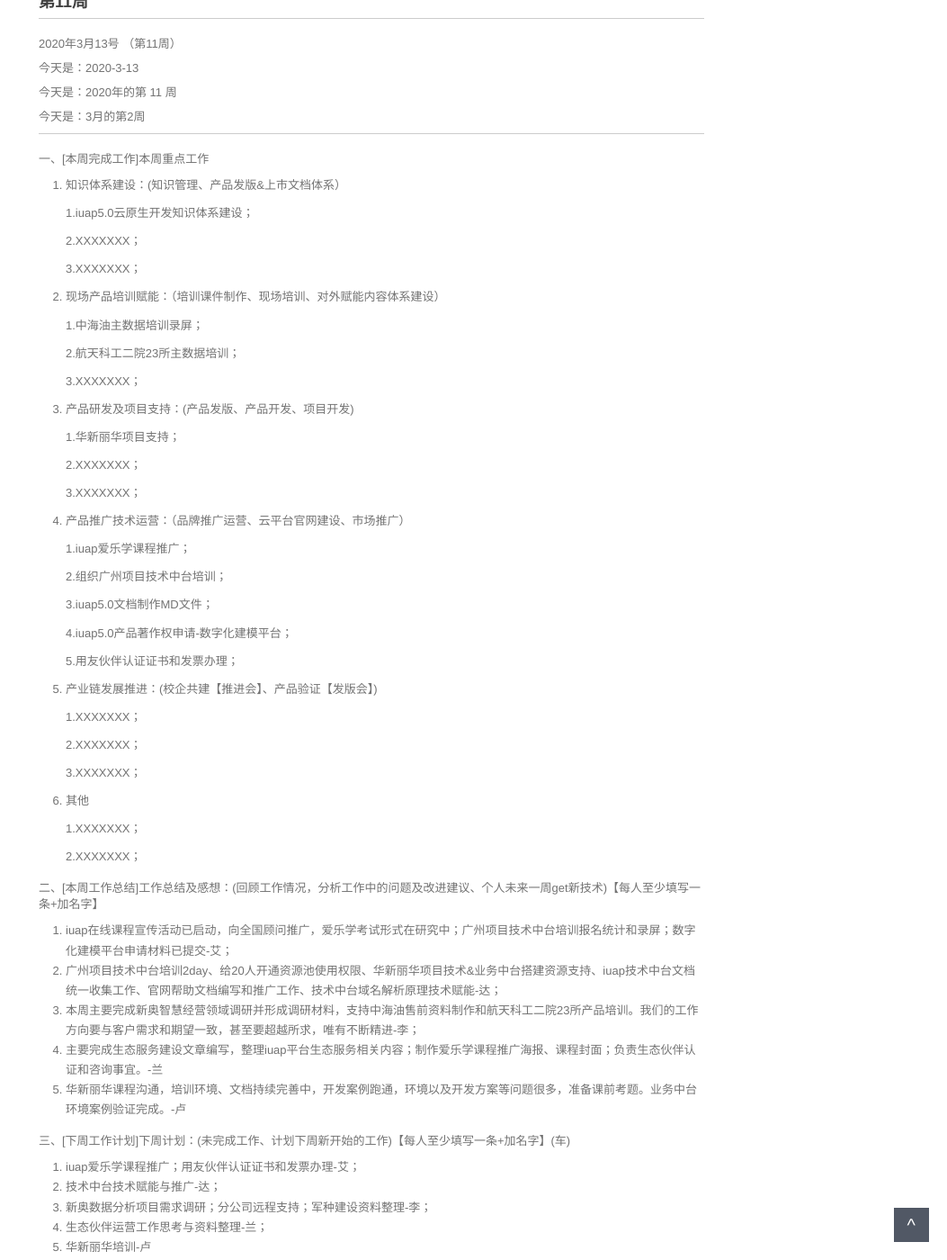
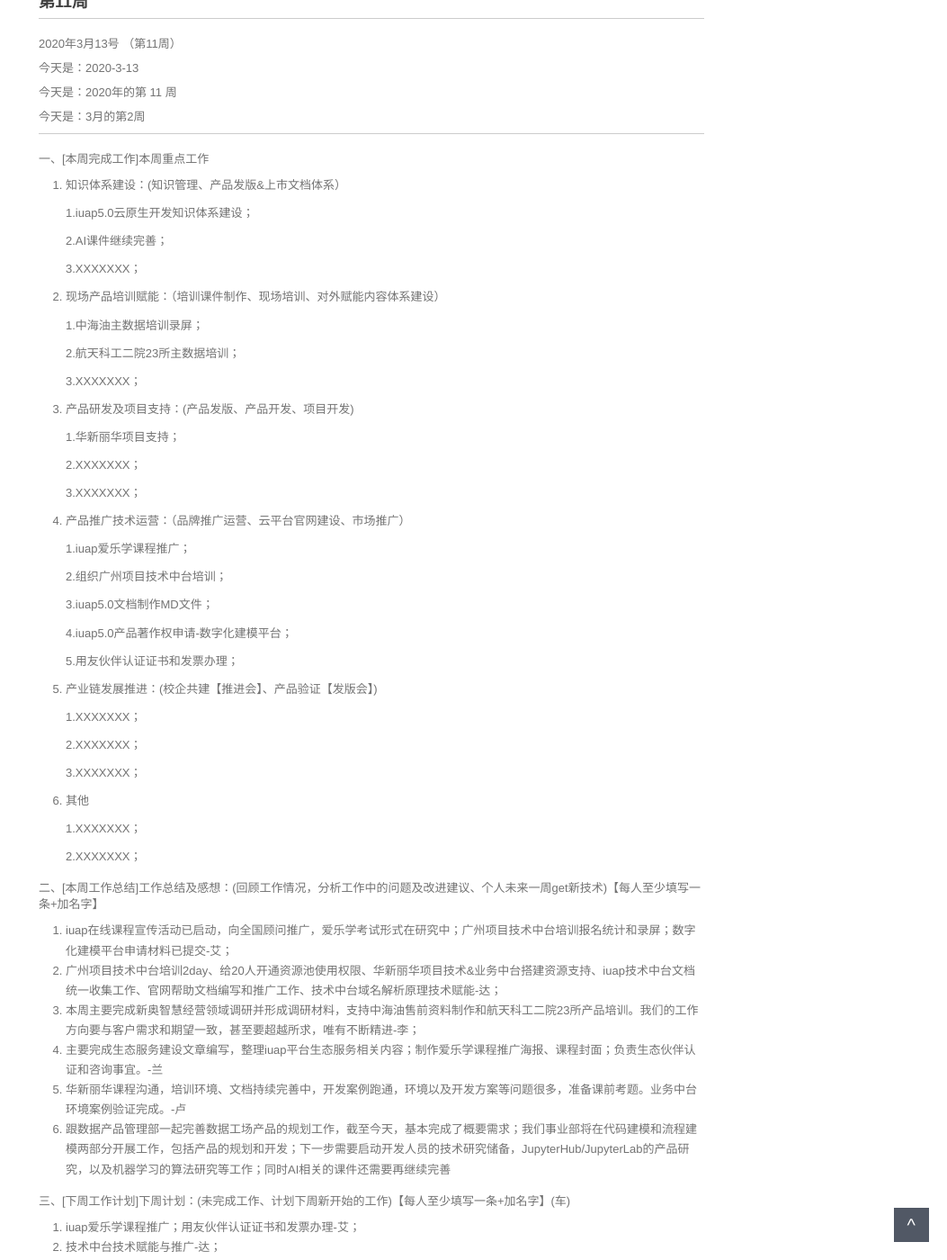
Before and after one commit to walllFlower/blog, a Jekyll site: the page built from 2020-02-28-day_report.md, in a window 1280 px wide and 1400 px high, scrolled down 341 px. Shown: the whole window at 90% size, without its empty margins (227-1280 px from the left). Built offline with Jekyll 4.4.1, drawn with Linux system fonts in a browser that asks for light colours; comment, search, counter and statistics services are not loaded; some of the changed text lies outside the part shown.

Commit message:
Update 2020-02-28-day_report.md

```diff
--- a/2020-02-28-day_report.md
+++ b/2020-02-28-day_report.md
@@ -22,13 +22,14 @@ categories: 技术运营工作周报
 ***
 
 
+
 一、[本周完成工作]本周重点工作
 
 1. 知识体系建设：(知识管理、产品发版&上市文档体系）
 
     1.iuap5.0云原生开发知识体系建设；
 
-    2.XXXXXXX；
+    2.AI课件继续完善；
 
     3.XXXXXXX；
 
@@ -82,6 +83,7 @@ categories: 技术运营工作周报
 3. 本周主要完成新奥智慧经营领域调研并形成调研材料，支持中海油售前资料制作和航天科工二院23所产品培训。我们的工作方向要与客户需求和期望一致，甚至要超越所求，唯有不断精进-李；
 4. 主要完成生态服务建设文章编写，整理iuap平台生态服务相关内容；制作爱乐学课程推广海报、课程封面；负责生态伙伴认证和咨询事宜。-兰
 5. 华新丽华课程沟通，培训环境、文档持续完善中，开发案例跑通，环境以及开发方案等问题很多，准备课前考题。业务中台环境案例验证完成。-卢
+6. 跟数据产品管理部一起完善数据工场产品的规划工作，截至今天，基本完成了概要需求；我们事业部将在代码建模和流程建模两部分开展工作，包括产品的规划和开发；下一步需要启动开发人员的技术研究储备，JupyterHub/JupyterLab的产品研究，以及机器学习的算法研究等工作；同时AI相关的课件还需要再继续完善
 
 三、[下周工作计划]下周计划：(未完成工作、计划下周新开始的工作)【每人至少填写一条+加名字】(车)
 
@@ -90,6 +92,8 @@ categories: 技术运营工作周报
 3. 新奥数据分析项目需求调研；分公司远程支持；军种建设资料整理-李；
 4. 生态伙伴运营工作思考与资料整理-兰；
 5. 华新丽华培训-卢
+6. 开发建模IDE的详细需求完善，AI课件的继续深化，春季培训的课件的爱乐学整理-汪
+
 
 
 
```
